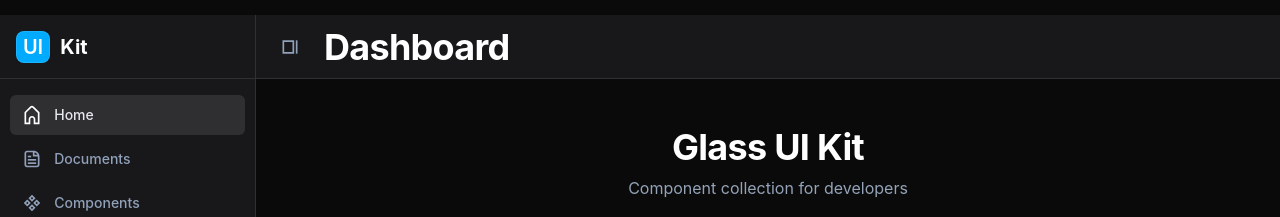
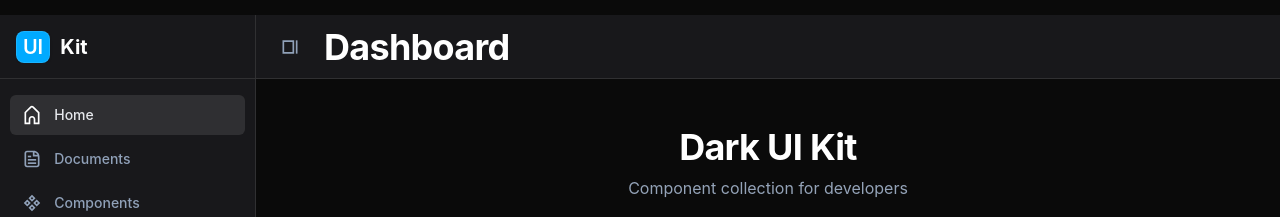
Before and after one commit to apase95/Component-Collection, a React (Vite) app: page / in a window 1280 px wide. Shown: the part 4440-4657 px from the top of the page. Built offline with nearby package versions, Linux system fonts and the light colour scheme; no server answers.

Commit message:
COMPLETE: Repository

```diff
--- a/src/components/forms/SidebarForm.tsx
+++ b/src/components/forms/SidebarForm.tsx
@@ -12,10 +12,10 @@ export const SidebarForm = () => {
             <Sidebar>
                 <SidebarHeader>
                     <div className="flex items-center gap-2 font-bold text-white text-xl overflow-hidden">
-                        <div className="w-8 h-8 bg-accent rounded-lg flex items-center justify-center shrink-0">
+                        <div className="w-8 h-8 bg-accent rounded-lg flex-center shrink-0">
                             UI
                         </div>
-                        <span className="whitespace-nowrap">GlassUI</span>
+                        <span className="whitespace-nowrap">Dark UI</span>
                     </div>
                 </SidebarHeader>
 
--- a/src/pages/DemoPage.tsx
+++ b/src/pages/DemoPage.tsx
@@ -71,7 +71,7 @@ export const DemoPage = () => {
 
                 <div className="container-app section">
                     <div className="text-center space-y-2">
-                        <Typography variant="h1">Glass UI Kit</Typography>
+                        <Typography variant="h1">Dark UI Kit</Typography>
                         <Typography variant="body">Component collection for developers</Typography>
                     </div>
 
```
